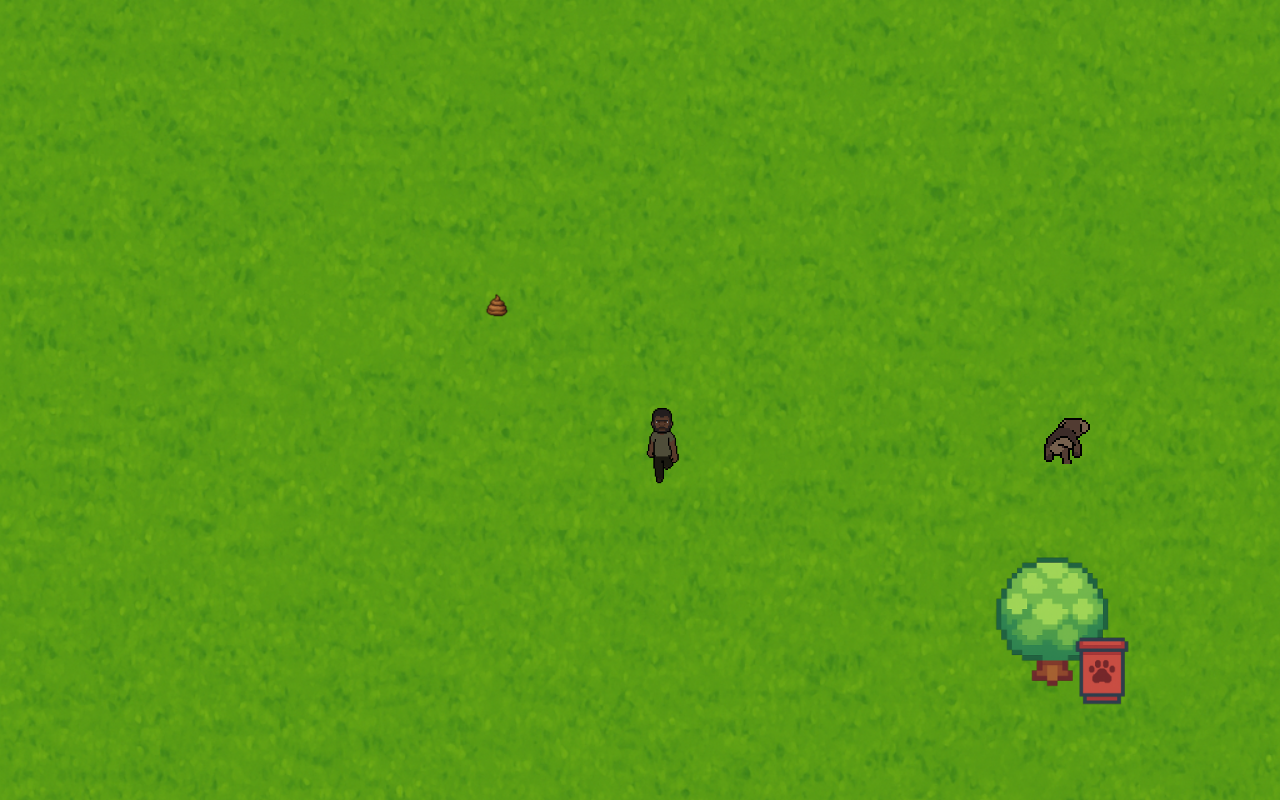
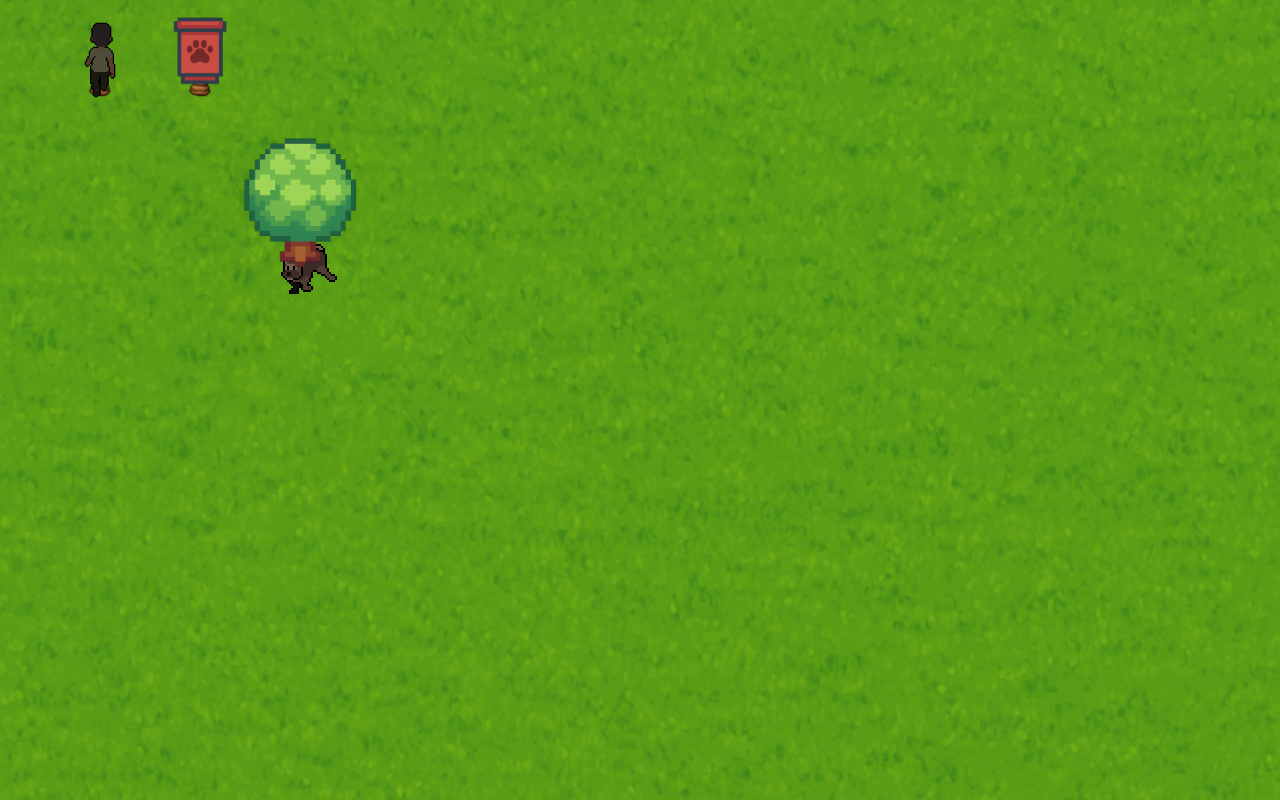
Before and after one commit to Bbbarbora/PoopPatrolgame, a React (Vite) app: page / in a window 1280 px wide. Built offline with nearby package versions, Linux system fonts and the light colour scheme.

Commit message:
components positions and states

```diff
--- a/src/components/Game/Game.css
+++ b/src/components/Game/Game.css
@@ -12,7 +12,7 @@ body, html {
 }
 
 /* Herná obrazovka */
-#game-screen {
+#game-area {
   position: relative;
   width: 100dvw;
   height: 100dvh;
--- a/src/components/Game/Game.jsx
+++ b/src/components/Game/Game.jsx
@@ -4,19 +4,85 @@ import { Poop } from './components/Poop/Poop'
 import { Dog } from './components/Dog/Dog'
 import { Bin } from './components/Bin/Bin'
 import { Player } from './components/Player/Player'
+import { useState } from 'react'
+
 
 
 export const Game = () => {
+    const [dog, setDog] = useState({
+        x : 300,
+        y : 300,
+        width: 82,
+        height: 68,
+        direction: "down-left",
+        isMoving: true,
+    })
+
+    const [player, setPlayer] = useState({
+        x : 100,
+        y : 100,
+        width: 45,
+        height: 84,
+        direction: "up",
+        isMoving: true,
+    })
+
+    const [items, setItems] =useState([
+        {
+        id: 1,
+        x : 100,
+        y : 100,
+        width: 30,
+        height: 30,
+        type: "poop",
+    },
+    {
+        id: 2,
+        x : 200,
+        y : 100,
+        width: 30,
+        height: 30,
+        type: "poop",
+    },
+    {
+        id: 3,
+        x : 200,
+        y : 100,
+        width: 100,
+        height: 100,
+        type: "bin",
+    },
+    {
+        id: 4,
+        x : 300,
+        y : 301,
+        width: 200,
+        height: 200,
+        type: "tree",
+    },
+
+
+
+    ])
+
     return (
-        <div id="game-screen">
+
             <div id="game-area">
-                <Poop />
-                <Tree />
-                <Player />
-                <Bin />
-                <Dog />
+                {items.map((item)=> {
+                    switch(item.type) {
+                        case "poop":
+                            return <Poop  state={item}/>
+                        case "tree":
+                            return <Tree  state={item}/>
+                        case "bin":
+                            return <Bin  state={item}/>
+                        }
+                })}
+
+                <Player state = {player} />
+                <Dog state= {dog}/>
             </div>
-        </div>
+
 
     )
 }
--- a/src/components/Game/components/Bin/Bin.jsx
+++ b/src/components/Game/components/Bin/Bin.jsx
@@ -1,7 +1,13 @@
 import './Bin.css'
 
-export const Bin = () => {
+export const Bin = ({state:{x, y, width, height, type}}) => {
     return (
-            <div id="trash-bin"></div>
+            <div
+            style={{
+            left:x-width/2,
+            top: y-height,
+            zIndex: y,
+        }}
+            id="trash-bin"></div>
     )
 };
--- a/src/components/Game/components/Dog/Dog.css
+++ b/src/components/Game/components/Dog/Dog.css
@@ -13,9 +13,7 @@
   .dog {
     --bgY: 0;
     --spriteSheetW: 656px;
-    position: absolute;
-    left: 80%;
-    top: 50%;
+     position: absolute;
     width: 82px; /*164px*/
     height: 68px; /*136px*/
     background-image: url('imgs/DarkDogspriteSheet.png');
--- a/src/components/Game/components/Dog/Dog.jsx
+++ b/src/components/Game/components/Dog/Dog.jsx
@@ -1,7 +1,13 @@
 import './Dog.css'
 
-export const Dog = ({direction = 'down', isMoving = false}) => {
+export const Dog = ({state:{x, y, width, height, direction, isMoving}}) => {
     return (
-        <div className={`dog ${direction} ${isMoving}`}></div>
+        <div
+        style={{
+            left:x-width/2,
+            top: y-height,
+            zIndex: y,
+        }}
+        className={`dog ${isMoving?'walk-'+direction:'sit'}`}></div>
     )
 }
--- a/src/components/Game/components/Player/Player.css
+++ b/src/components/Game/components/Player/Player.css
@@ -15,14 +15,12 @@
   --bgY: 0;
   --spriteSheetW: 363px; /*544*/
   position: absolute;
-  left: 50%;
-  top: 50%;
   width: 45px; /* 68 uprav podľa veľkosti jedného frame */
   height: 84px; /*126*/
   background-image: url('imgs/player-sprite-sheet.png');
   background-position: 0 0;
   background-repeat: no-repeat;
-  background-size: 363px 1354px; /* necháme to ako originál */
+  background-size: 363px 1344px; /* necháme to ako originál */
   animation: movement 0.8s steps(8) infinite;
 }
 
--- a/src/components/Game/components/Player/Player.jsx
+++ b/src/components/Game/components/Player/Player.jsx
@@ -1,7 +1,13 @@
 import './Player.css'
 
-export const Player = ({direction = 'down', isMoving = false}) => {
+export const Player = ({state:{x, y, width, height, direction, isMoving}}) => {
     return (
-        <div className={`player ${direction} ${isMoving}`}></div>
+        <div
+        style={{
+            left:x-width/2,
+            top: y-height,
+            zIndex: y,
+        }}
+        className={`player ${isMoving?'walk':'idle'}-${direction}`}></div>
     )
 };
--- a/src/components/Game/components/Poop/Poop.jsx
+++ b/src/components/Game/components/Poop/Poop.jsx
@@ -1,7 +1,13 @@
 import '../Poop/Poop.css'
 
-export const Poop = () => {
+export const Poop = ({state:{x, y, width, height, type}}) => {
     return (
-        <div id='poop'></div>
+        <div
+        style={{
+            left:x-width/2,
+            top: y-height,
+            zIndex: y,
+        }}
+        id='poop'></div>
     )
 }
--- a/src/components/Game/components/Tree/Tree.jsx
+++ b/src/components/Game/components/Tree/Tree.jsx
@@ -1,7 +1,13 @@
 import '../Tree/Tree.css'
 
-export const Tree = () => {
+export const Tree = ({state:{x, y, width, height, type}}) => {
     return (
-        <div id='tree'></div>
+        <div
+        style={{
+            left:x-width/2,
+            top: y-height,
+            zIndex: y,
+        }}
+        id='tree'></div>
     )
 }
```
